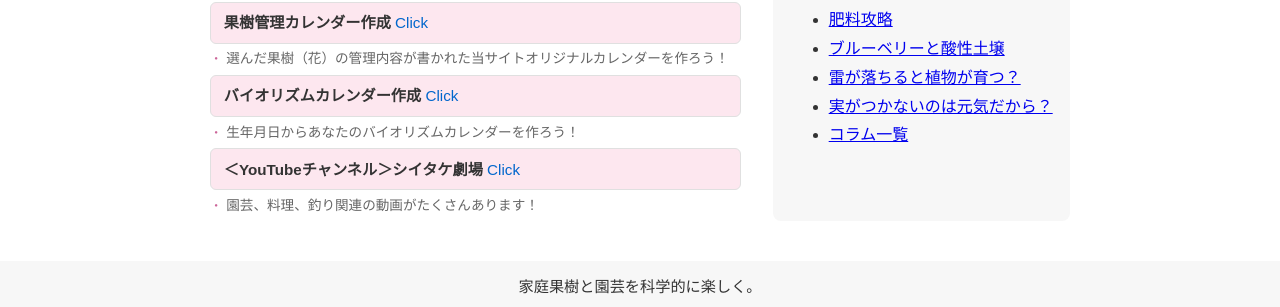
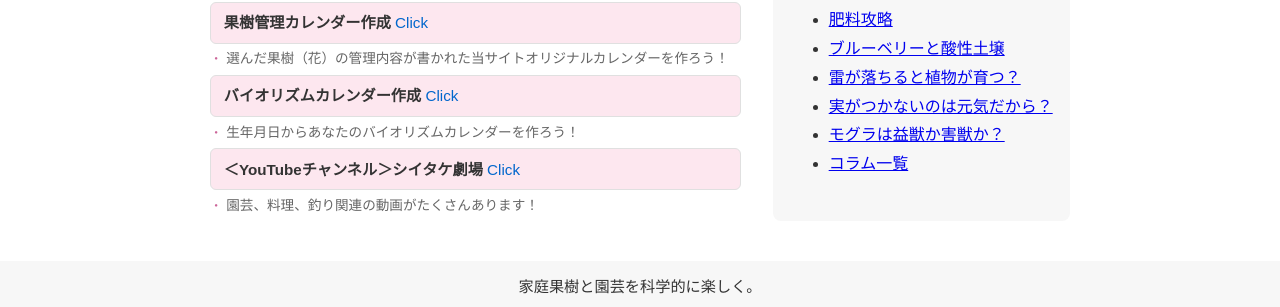
Before and after one commit to shiitake-garden/shiitake-garden.github.io, a Jekyll site: the page built from index.html, in a window 1280 px wide. Shown: the part 1822-2129 px from the top of the page. Built offline with Jekyll 4.4.1, drawn with Linux system fonts in a browser that asks for light colours.

Commit message:
Update index.html

```diff
--- a/index.html
+++ b/index.html
@@ -127,6 +127,7 @@ title: カルティベーションラボ
       <li><a href="/column/column_blueberry.html">ブルーベリーと酸性土壌</a></li>
       <li><a href="/column/column_kaminari.html">雷が落ちると植物が育つ？</a></li>
       <li><a href="/column/column_seityou.html">実がつかないのは元気だから？</a></li>
+      <li><a href="/column/column_mogura.html">モグラは益獣か害獣か？</a></li>
       <li><a href="/column/index.html">コラム一覧</a></li>
     </ul>
   </aside>
```
